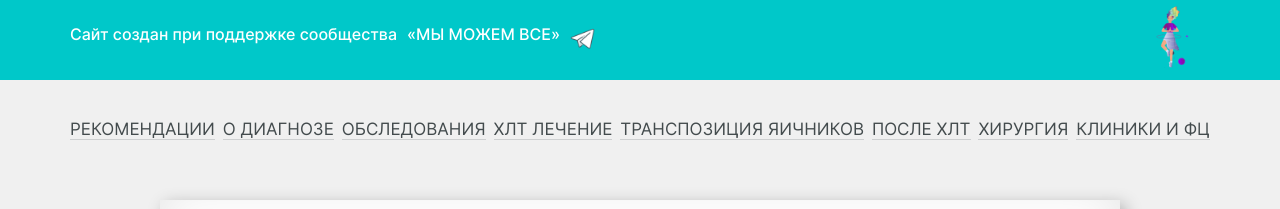
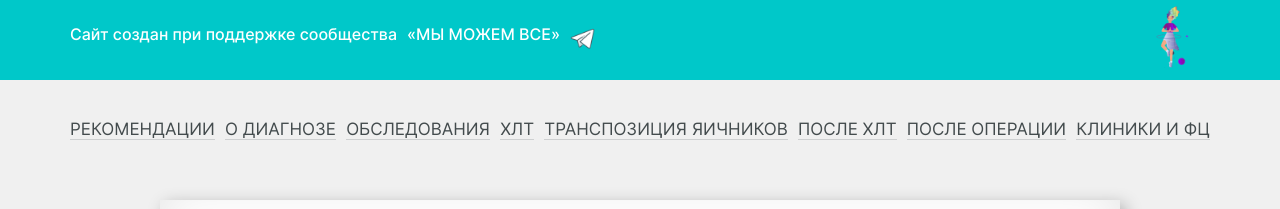
Before and after one commit to karolina-kovdya/we-can-all, a React (Create React App) app: page / in a window 1280 px wide. Shown: the top 209 px of the page. Built offline with nearby package versions, Linux system fonts and the light colour scheme.

Commit message:
change names of enu

```diff
--- a/src/components/Header/Header.css
+++ b/src/components/Header/Header.css
@@ -1,4 +1,5 @@
 .header {
+    position: relative;
     max-width: 100%;
     height: 80px;
     padding: 0px 70px;
--- a/src/components/Navigation/Navigation.js
+++ b/src/components/Navigation/Navigation.js
@@ -15,7 +15,7 @@ function Navigation () {
               <Link to="/tab3" className="navigation__link" >Обследования</Link>
             </li>
             <li className="navigation__links">
-              <Link to="/" className="navigation__link" >ХЛТ лечение</Link>
+              <Link to="/" className="navigation__link" >ХЛТ</Link>
             </li>
             <li className="navigation__links">
               <Link to="/" className="navigation__link" >Транспозиция яичников</Link>
@@ -24,7 +24,7 @@ function Navigation () {
               <Link to="/tab6" className="navigation__link" >После ХЛТ</Link>
             </li>
             <li className="navigation__links">
-              <Link to="/" className="navigation__link" >Хирургия</Link>
+              <Link to="/" className="navigation__link" >После операции</Link>
             </li>
             <li className="navigation__links">
               <Link to="/tab8" className="navigation__link" >Клиники и ФЦ</Link>
```
